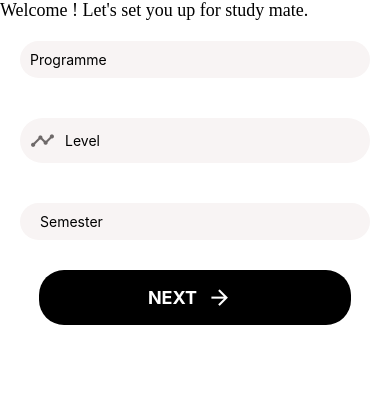
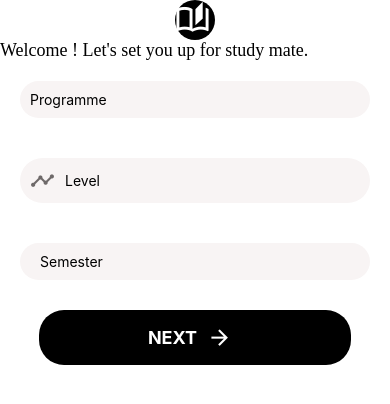
Before and after one commit to KASolomon/StudyMate, a React Native app: screen / in a window 390 px wide. Shown: the top 404 px of the page. Built offline with nearby package versions, Linux system fonts and the light colour scheme.

Commit message:
ProgrammeScreen

```diff
--- a/app/components/Icon.jsx
+++ b/app/components/Icon.jsx
@@ -2,11 +2,12 @@ import { StyleSheet, Text, View } from 'react-native';
 import React from 'react';
 import { MaterialCommunityIcons } from '@expo/vector-icons';
 
-export default function Icon({iconName, ...otherProps}) {
+export default function Icon({iconName, size, style,...otherProps}) {
   return (
-    <View>
+    <View style = {style}>
       <MaterialCommunityIcons
       name = {iconName}
+      size= {size}
       {...otherProps}
       />
     </View>
--- a/app/config/colors.js
+++ b/app/config/colors.js
@@ -1,7 +1,7 @@
 export default {
-  primary: "#fc5c65",
-  secondary: "#4ecdc4",
-  black: "#000",
+  primary: "#000",
+  secondary: "#fff",
+
   white: "#fff",
   medium: "#6e6969",
   light: "#f8f4f4",
--- a/app/screens/ProgrammeScreen.jsx
+++ b/app/screens/ProgrammeScreen.jsx
@@ -6,6 +6,7 @@ import AppText from "../components/AppText";
 import AppTextInput from "../components/AppTextInput";
 import Icon from "../components/Icon";
 import Screen from "../components/Screen";
+import colors from "../config/colors";
 
 const levels = [
   { id: 0, title: "Level 100", value: 100 },
@@ -24,7 +25,7 @@ export default function ProgrammeScreen() {
     const [sem, setSem] = useState({ title: "", value: 0 });
     return (
     <Screen style={styles.container}>
-        <Icon/>
+        <Icon iconName={'book-open-page-variant-outline'} style ={styles.logo} size = {35} color ={colors.secondary}/>
         <AppText>Welcome ! Let's set you up for study mate.</AppText>
       <AppTextInput placeholder={"Programme"} />
       <AppFormPicker iconName ={"chart-timeline-variant"} data={levels} placeholder="Level" stateVariable={level} setState={setLevel}/>
@@ -35,7 +36,13 @@ export default function ProgrammeScreen() {
 }
 
 const styles = StyleSheet.create({
-  container: {
-    //  backgroundColor : colors.primary,
+  logo: {
+    width : 40,
+    height : 40,
+    // padding : 15,
+    backgroundColor : colors.primary,
+    borderRadius : '50%',
+    alignSelf : "center",
+
   },
 });
```
